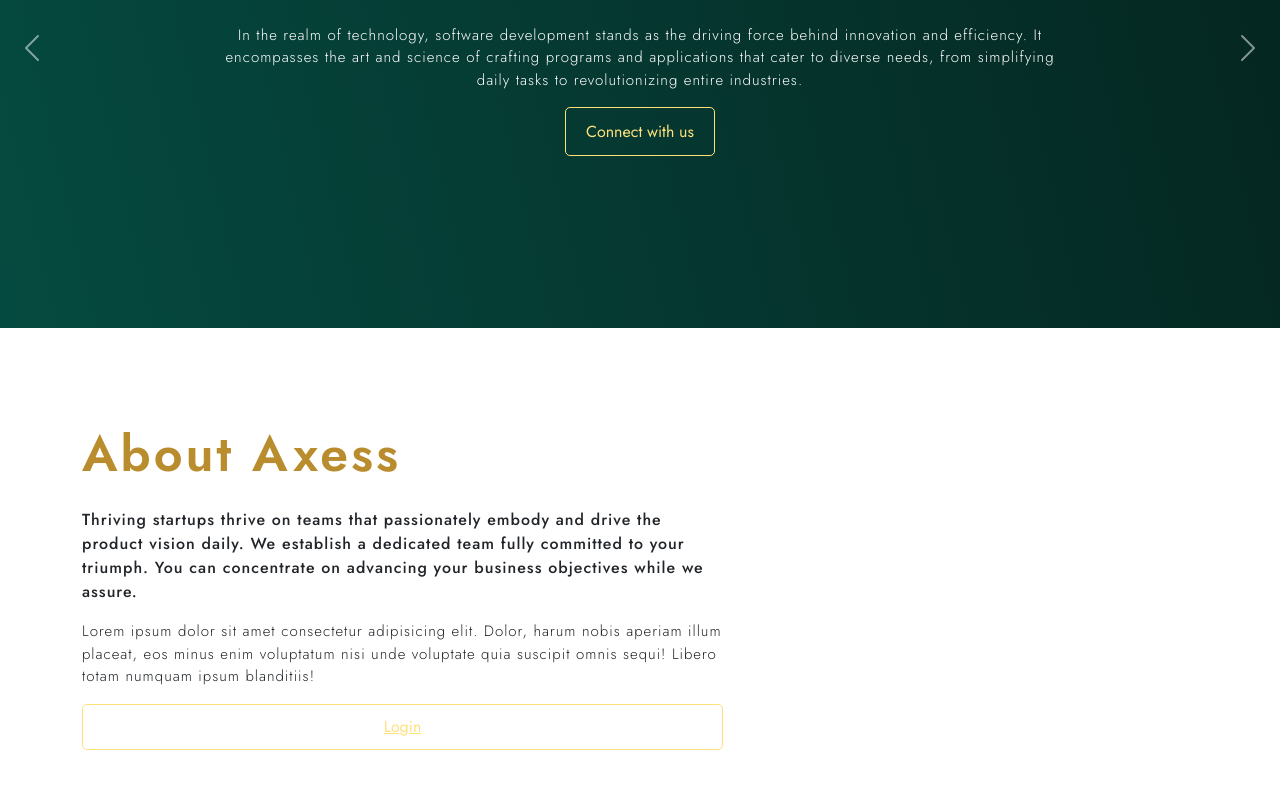
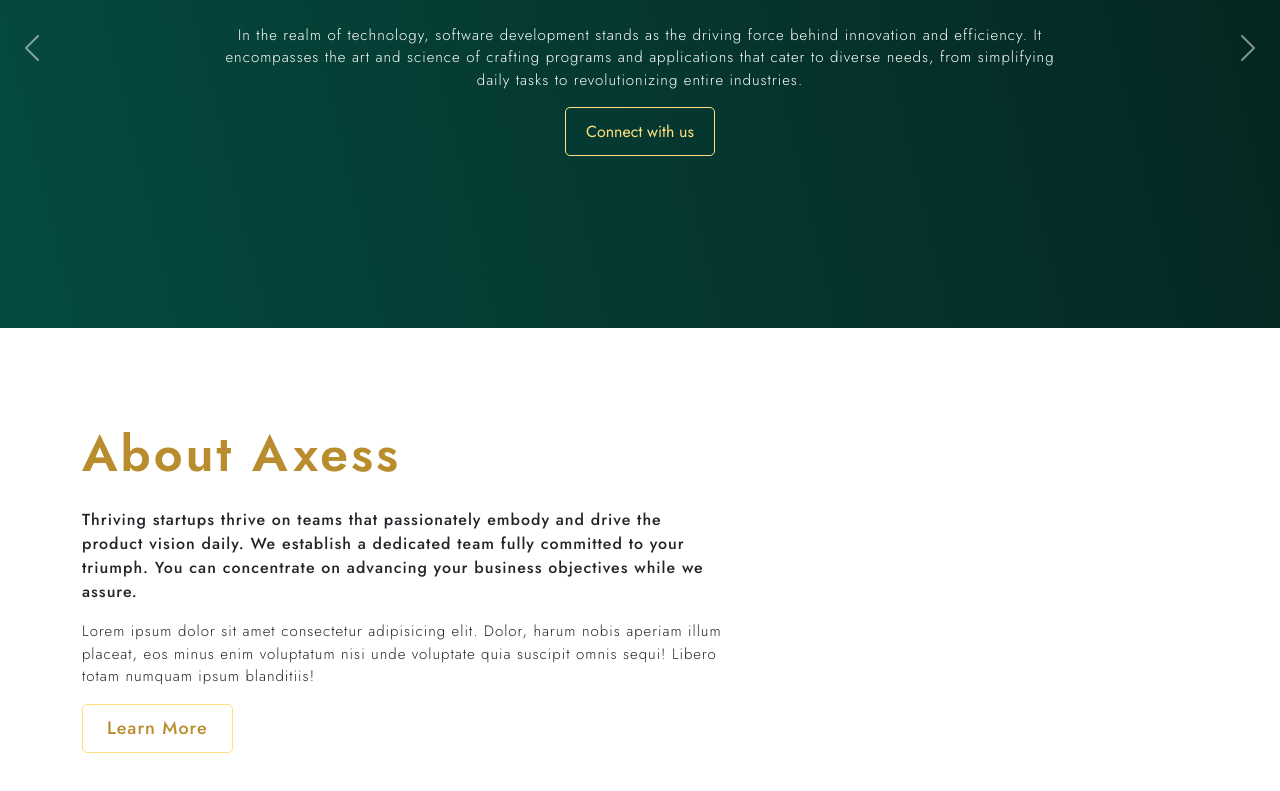
Before and after one commit to axessmongo/AxessTechnology-project, a React (Vite) app in the folder client/: page / in a window 1280 px wide. Shown: the part 402-1193 px from the top of the page. Built offline with nearby package versions, Linux system fonts and the light colour scheme.

Commit message:
last changes

```diff
--- a/client/src/assets/css/index.scss
+++ b/client/src/assets/css/index.scss
@@ -26,6 +26,7 @@ img {
 
 :root {
     --axess-primary: #373737;
+    --axess-secondary: #05463c;
     --axess-gold: #b98d2e;
     --axess-gold-2: #ffe17c;
     --axess-primary-line-height1: "1.2";
@@ -44,16 +45,20 @@ img {
     font-weight: 300;
 }
 
-.bg-axess-gold{
+.bg-axess-gold {
     background-color: var(--axess-gold-2);
 }
 
-.gold-text-1{
+.gold-text-1 {
     color: var(--axess-gold);
 }
 
-.gold-text-2{
+.gold-text-2 {
     color: var(--axess-gold-2);
+}
+
+.green-text-1{
+    color: var(--prim);
 }
 
 .light-header {
@@ -74,6 +79,7 @@ img {
     width: 100%;
 }
 
+
 .gold-btn {
     background: transparent;
     border: 1px solid var(--axess-gold-2);
@@ -85,6 +91,7 @@ img {
     align-items: center;
     color: var(--axess-gold-2);
     margin: auto;
+    text-decoration: none;
 
     i {
         padding-left: 0px;
@@ -104,6 +111,15 @@ img {
         width: auto;
         padding-left: 8px;
     }
+}
+
+
+.gold-btn-1 {
+    color: var(--axess-gold);
+    text-decoration: none;
+    font-weight: 500;
+    letter-spacing: 1px;
+    font-size: 18px;
 }
 
 
@@ -174,7 +190,8 @@ img {
             font-size: 11px;
             margin: 5px;
         }
-        i{
+
+        i {
             width: 16px;
             height: 15px;
             display: block;
--- a/client/src/components/About.jsx
+++ b/client/src/components/About.jsx
@@ -12,8 +12,8 @@ function About() {
                         <p className='primary-text'>
                             Lorem ipsum dolor sit amet consectetur adipisicing elit. Dolor, harum nobis aperiam illum placeat, eos minus enim voluptatum nisi unde voluptate quia suscipit omnis sequi! Libero totam numquam ipsum blanditiis!
                         </p>
-                        <Link to={'/login'} className='gold-btn px-4'>
-                            <span className='d-block'>Login</span>
+                        <Link to={'/login'} className='gold-btn px-4 gold-btn-1 d-inline-block'>
+                            <span className='d-block'>Learn More</span>
                         </Link>
                     </div>
                 </div>
```
